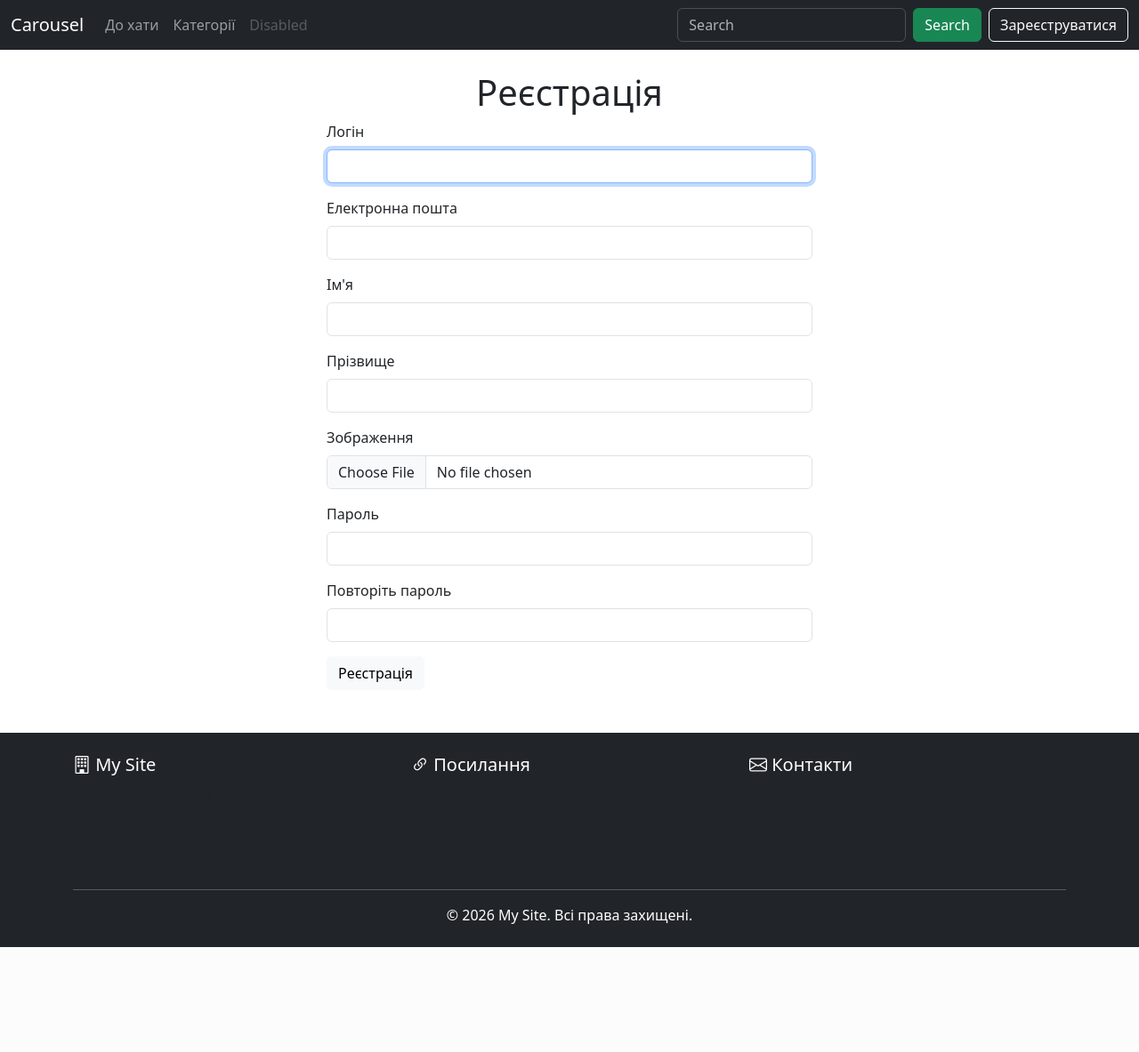
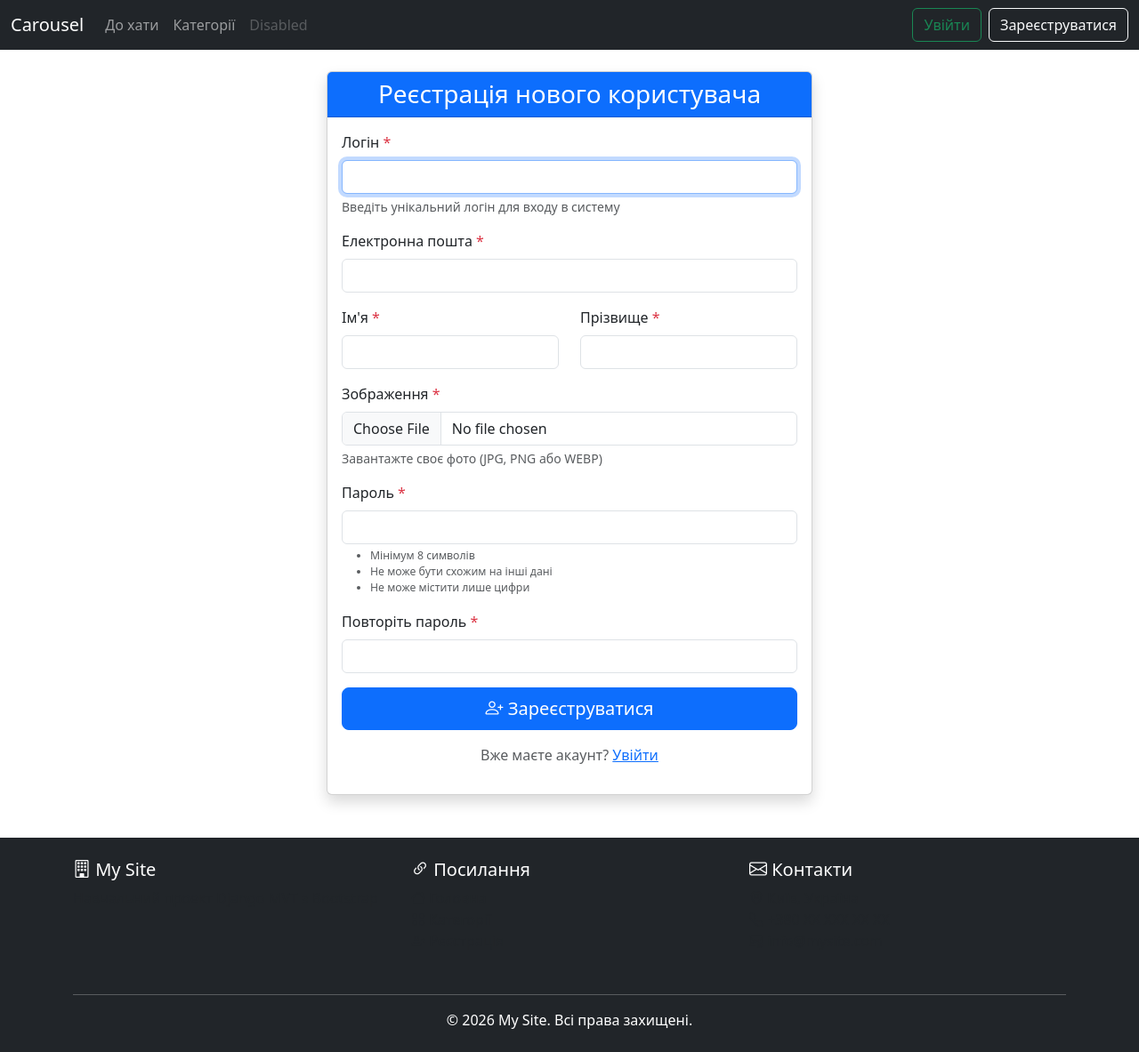
Before and after one commit to oksan8512/WebPython, a Django app: page /users/register/ in a window 1280 px wide. Shown: the whole page at 89% size. Before the commit the page ends 1065 px from the top, so only its background shows below. Run offline with Django 5.2, Linux system fonts and the light colour scheme; some libraries are stand-ins or nearby versions.

Commit message:
AddLogin

```diff
--- a/MVT Example/djangomvt/templates/layout.html
+++ b/MVT Example/djangomvt/templates/layout.html
@@ -40,14 +40,10 @@
                             <a class="nav-link disabled" aria-disabled="true">Disabled</a>
                         </li>
                     </ul>
-                    <form class="d-flex" role="search">
-                        <input class="form-control me-2" type="search"
-                            placeholder="Search" aria-label="Search">
-                        <button class="btn btn-success" type="submit">
-                            Search
-                        </button>
-                    </form>
-                    <div class="d-flex ms-2">
+                    <div class="d-flex gap-2">
+                        <a href="{% url 'users:login' %}" class="btn btn-outline-success">
+                            Увійти
+                        </a>
                         <a href="{% url 'users:register' %}" class="btn btn-outline-light">
                             Зареєструватися
                         </a>
--- a/MVT Example/djangomvt/users/templates/register.html
+++ b/MVT Example/djangomvt/users/templates/register.html
@@ -1,80 +1,129 @@
-{% extends "layout.html" %} {% block mycontent %}
+{% extends "layout.html" %}
 
-<h1 class="text-center">Реєстрація</h1>
+{% block title %}Реєстрація{% endblock %}
 
-<div class="row">
-  <div class="col-md-6 offset-md-3">
+{% block mycontent %}
+<div class="row justify-content-center">
+  <div class="col-md-8 col-lg-6">
+    <div class="card shadow">
+      <div class="card-header bg-primary text-white">
+        <h3 class="mb-0 text-center">Реєстрація нового користувача</h3>
+      </div>
+      <div class="card-body">
         <form method="POST" enctype="multipart/form-data">
-      {% csrf_token %} {% if form.errors %}
+          {% csrf_token %}
+
+          {% if form.errors %}
           <div class="alert alert-danger">
-        {% for field in form %} {% for error in field.errors %}
-        <p>{{ field.label }}: {{ error }}</p>
-        {% endfor %} {% endfor %}
+            <h5>Виправте наступні помилки:</h5>
+            <ul class="mb-0">
+              {% for field in form %}
+                {% for error in field.errors %}
+                  <li>{{ field.label }}: {{ error }}</li>
+                {% endfor %}
+              {% endfor %}
+              {% for error in form.non_field_errors %}
+                <li>{{ error }}</li>
+              {% endfor %}
+            </ul>
           </div>
           {% endif %}
 
           <div class="mb-3">
-        <label for="username" class="form-label">{{form.username.label}}</label>
-        {{ form.username }} {% if form.username.errors %}
-        <div class="text-danger">{{ form.username.errors }}</div>
+            <label for="{{ form.username.id_for_label }}" class="form-label">
+              {{ form.username.label }} <span class="text-danger">*</span>
+            </label>
+            {{ form.username }}
+            {% if form.username.errors %}
+              <div class="text-danger small mt-1">{{ form.username.errors }}</div>
+            {% endif %}
+            <div class="form-text">Введіть унікальний логін для входу в систему</div>
+          </div>
+
+          <div class="mb-3">
+            <label for="{{ form.email.id_for_label }}" class="form-label">
+              {{ form.email.label }} <span class="text-danger">*</span>
+            </label>
+            {{ form.email }}
+            {% if form.email.errors %}
+              <div class="text-danger small mt-1">{{ form.email.errors }}</div>
             {% endif %}
           </div>
 
-      <div class="mb-3">
-        <label for="email" class="form-label">{{form.email.label}}</label>
-        {{ form.email }} {% if form.email.errors %}
-        <div class="text-danger">{{ form.email.errors }}</div>
+          <div class="row">
+            <div class="col-md-6 mb-3">
+              <label for="{{ form.first_name.id_for_label }}" class="form-label">
+                {{ form.first_name.label }} <span class="text-danger">*</span>
+              </label>
+              {{ form.first_name }}
+              {% if form.first_name.errors %}
+                <div class="text-danger small mt-1">{{ form.first_name.errors }}</div>
               {% endif %}
             </div>
 
+            <div class="col-md-6 mb-3">
+              <label for="{{ form.last_name.id_for_label }}" class="form-label">
+                {{ form.last_name.label }} <span class="text-danger">*</span>
+              </label>
+              {{ form.last_name }}
+              {% if form.last_name.errors %}
+                <div class="text-danger small mt-1">{{ form.last_name.errors }}</div>
+              {% endif %}
+            </div>
+          </div>
+
           <div class="mb-3">
-        <label for="first_name" class="form-label"
-          >{{form.first_name.label}}</label
-        >
-        {{ form.first_name }} {% if form.first_name.errors %}
-        <div class="text-danger">{{ form.first_name.errors }}</div>
+            <label for="{{ form.image.id_for_label }}" class="form-label">
+              {{ form.image.label }} <span class="text-danger">*</span>
+            </label>
+            {{ form.image }}
+            {% if form.image.errors %}
+              <div class="text-danger small mt-1">{{ form.image.errors }}</div>
+            {% endif %}
+            <div class="form-text">Завантажте своє фото (JPG, PNG або WEBP)</div>
+          </div>
+
+          <div class="mb-3">
+            <label for="{{ form.password1.id_for_label }}" class="form-label">
+              {{ form.password1.label }} <span class="text-danger">*</span>
+            </label>
+            {{ form.password1 }}
+            {% if form.password1.errors %}
+              <div class="text-danger small mt-1">{{ form.password1.errors }}</div>
+            {% endif %}
+            <div class="form-text">
+              <small>
+                <ul class="mb-0">
+                  <li>Мінімум 8 символів</li>
+                  <li>Не може бути схожим на інші дані</li>
+                  <li>Не може містити лише цифри</li>
+                </ul>
+              </small>
+            </div>
+          </div>
+
+          <div class="mb-3">
+            <label for="{{ form.password2.id_for_label }}" class="form-label">
+              {{ form.password2.label }} <span class="text-danger">*</span>
+            </label>
+            {{ form.password2 }}
+            {% if form.password2.errors %}
+              <div class="text-danger small mt-1">{{ form.password2.errors }}</div>
             {% endif %}
           </div>
 
-      <div class="mb-3">
-        <label for="last_name" class="form-label"
-          >{{form.last_name.label}}</label
-        >
-        {{ form.last_name }} {% if form.last_name.errors %}
-        <div class="text-danger">{{ form.last_name.errors }}</div>
-        {% endif %}
+          <div class="d-grid gap-2">
+            <button type="submit" class="btn btn-primary btn-lg">
+              <i class="bi bi-person-plus"></i> Зареєструватися
+            </button>
           </div>
 
-      <div class="mb-3">
-        <label for="image" class="form-label">{{form.image.label}}</label>
-        {{ form.image }} {% if form.image.errors %}
-        <div class="text-danger">{{ form.image.errors }}</div>
-        {% endif %}
-      </div>
-
-      <div class="mb-3">
-        <label for="password1" class="form-label"
-          >{{form.password1.label}}</label
-        >
-        {{ form.password1 }} {% if form.password1.errors %}
-        <div class="text-danger">{{ form.password1.errors }}</div>
-        {% endif %}
-      </div>
-
-      <div class="mb-3">
-        <label for="password2" class="form-label"
-          >{{form.password2.label}}</label
-        >
-        {{ form.password2 }} {% if form.password2.errors %}
-        <div class="text-danger">{{ form.password2.errors }}</div>
-        {% endif %}
-      </div>
-
-      <div class="d-flex flex-row">
-        <button type="submit" class="btn btn-light">Реєстрація</button>
+          <div class="text-center mt-3">
+            <p class="text-muted">Вже маєте акаунт? <a href="{% url 'users:login' %}">Увійти</a></p>
           </div>
         </form>
       </div>
     </div>
-
+  </div>
+</div>
 {% endblock %}
--- a/MVT Example/djangomvt/users/urls.py
+++ b/MVT Example/djangomvt/users/urls.py
@@ -1,8 +1,9 @@
 from django.urls import path
 from . import views
 
-app_name='users'
+app_name = 'users'
 
 urlpatterns = [
-    path('register/', views.register, name='register')
+    path('register/', views.register, name='register'),
+    path('login/', views.login_view, name='login'),
 ]
--- a/MVT Example/djangomvt/users/views.py
+++ b/MVT Example/djangomvt/users/views.py
@@ -3,7 +3,6 @@ from .forms import CustomUserCreationForm
 from .utils import compress_image
 from django.contrib import messages
 
-# Create your views here.
 def register(request):
     if request.method == 'POST':
         form = CustomUserCreationForm(request.POST, request.FILES)
@@ -21,11 +20,25 @@ def register(request):
                     optimized_image, image_name = compress_image(request.FILES['image'], size=(1200,1200))
                     user.image_large.save(image_name, optimized_image, save=False)
                 user.save()
+                messages.success(request, 'Ви успішно зареєструвалися!')
                 return redirect('categories:show_categories')
             except Exception as e:
                 messages.error(request, f'Помилка при реєстрації: {str(e)}')
         else:
-            messages.success(request, 'Виправте помилки в формі')
+            messages.error(request, 'Виправте помилки в формі')
     else:
         form = CustomUserCreationForm()
     return render(request, 'register.html', {'form': form})
+
+
+def login_view(request):
+    """
+    View для відображення сторінки входу
+    (поки що тільки стилізація, без логіки автентифікації)
+    """
+    if request.method == 'POST':
+        # Тут буде логіка входу пізніше
+        messages.info(request, 'Функція входу ще не реалізована')
+        return redirect('users:login')
+
+    return render(request, 'login.html')
```
Also changed, not shown: MVT Example/djangomvt/users/templates/login.html (added, +138 -0 lines). Lines whose indentation alone changed are shown as unchanged.
